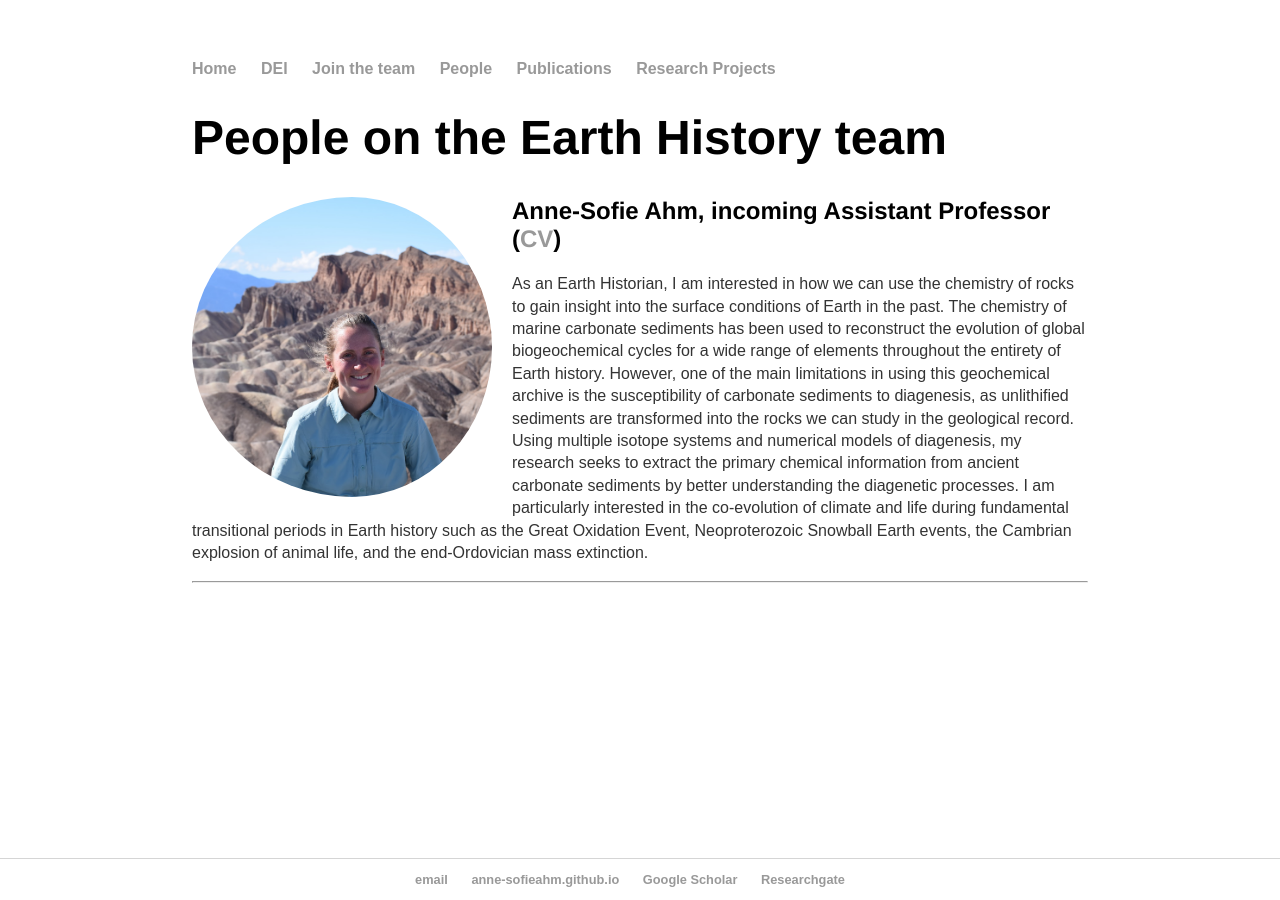
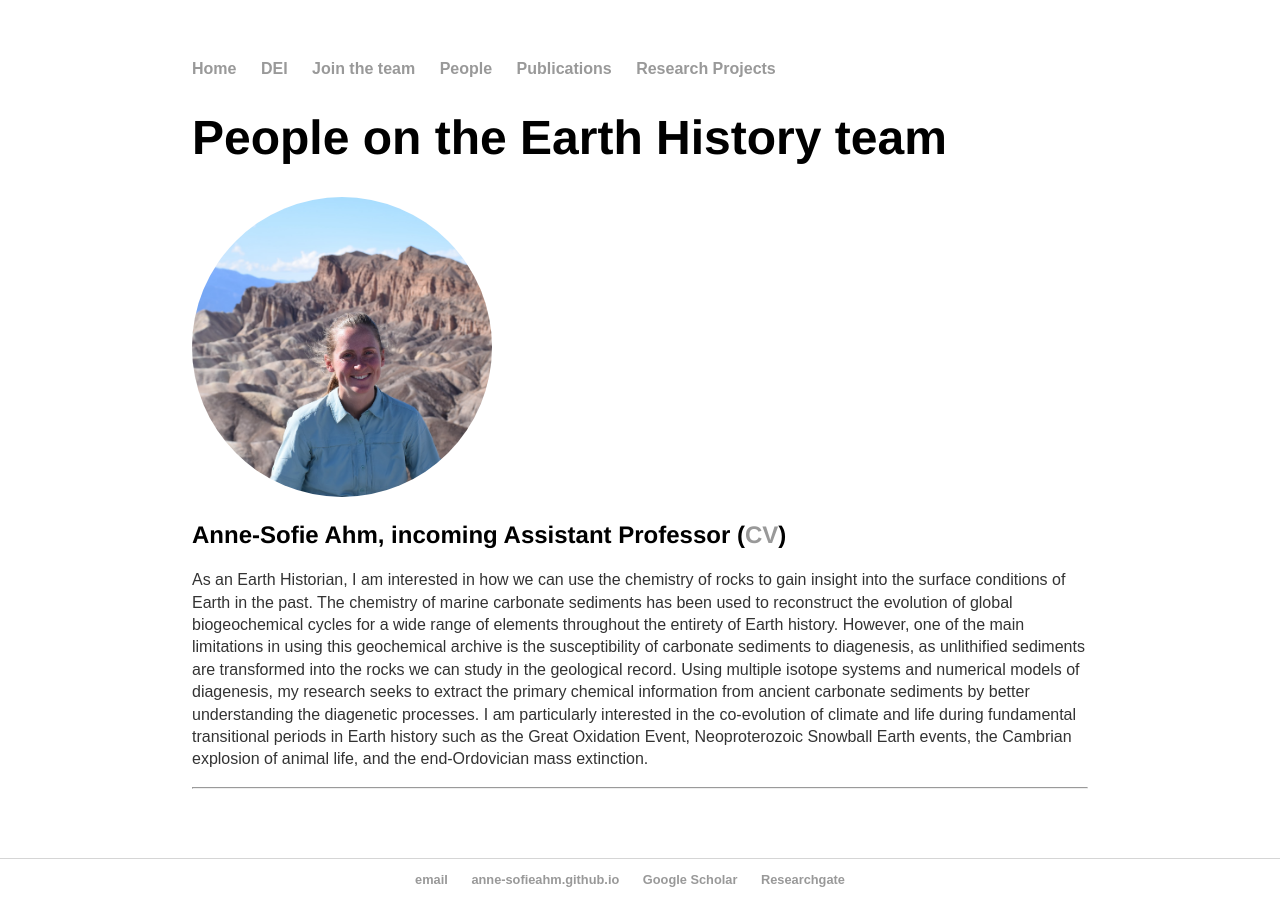
Before and after one commit to Anne-SofieAhm/Anne-SofieAhm.github.io, a Jekyll site: the page built from people/index.html, in a window 1280 px wide. Built offline with Jekyll 4.4.1, drawn with Linux system fonts in a browser that asks for light colours.

Commit message:
Update index.html

```diff
--- a/people/index.html
+++ b/people/index.html
@@ -4,8 +4,6 @@ title: People on the Earth History team
 ---
 
 <h1>{{ page.title }}</h1>
-
-<div class="holder">
 
 <img src="DSC_0423.JPG" class="rounded">
 
@@ -29,6 +27,3 @@ title: People on the Earth History team
 </p>
 
 <hr />
-
-
-</div>
```
